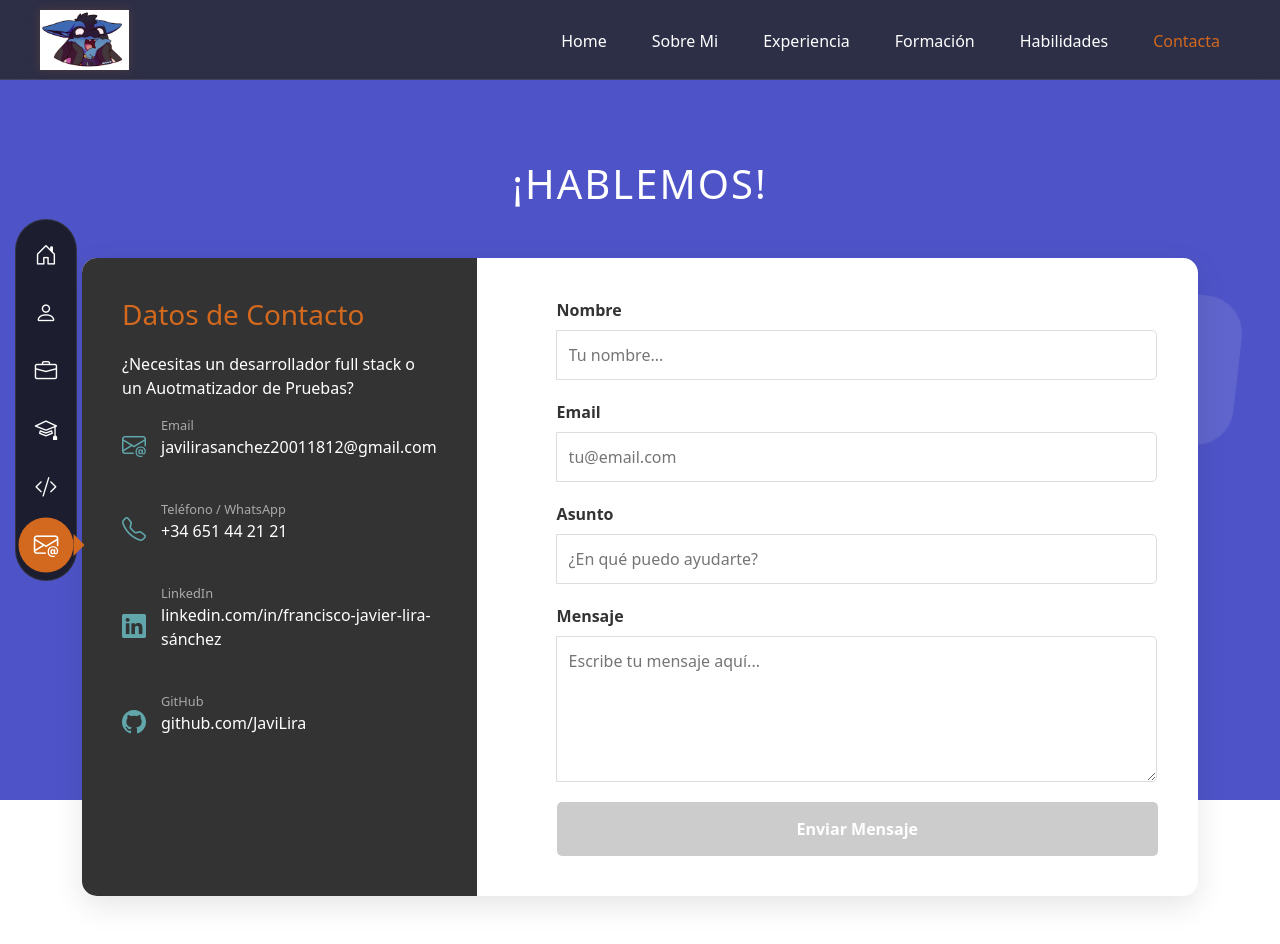
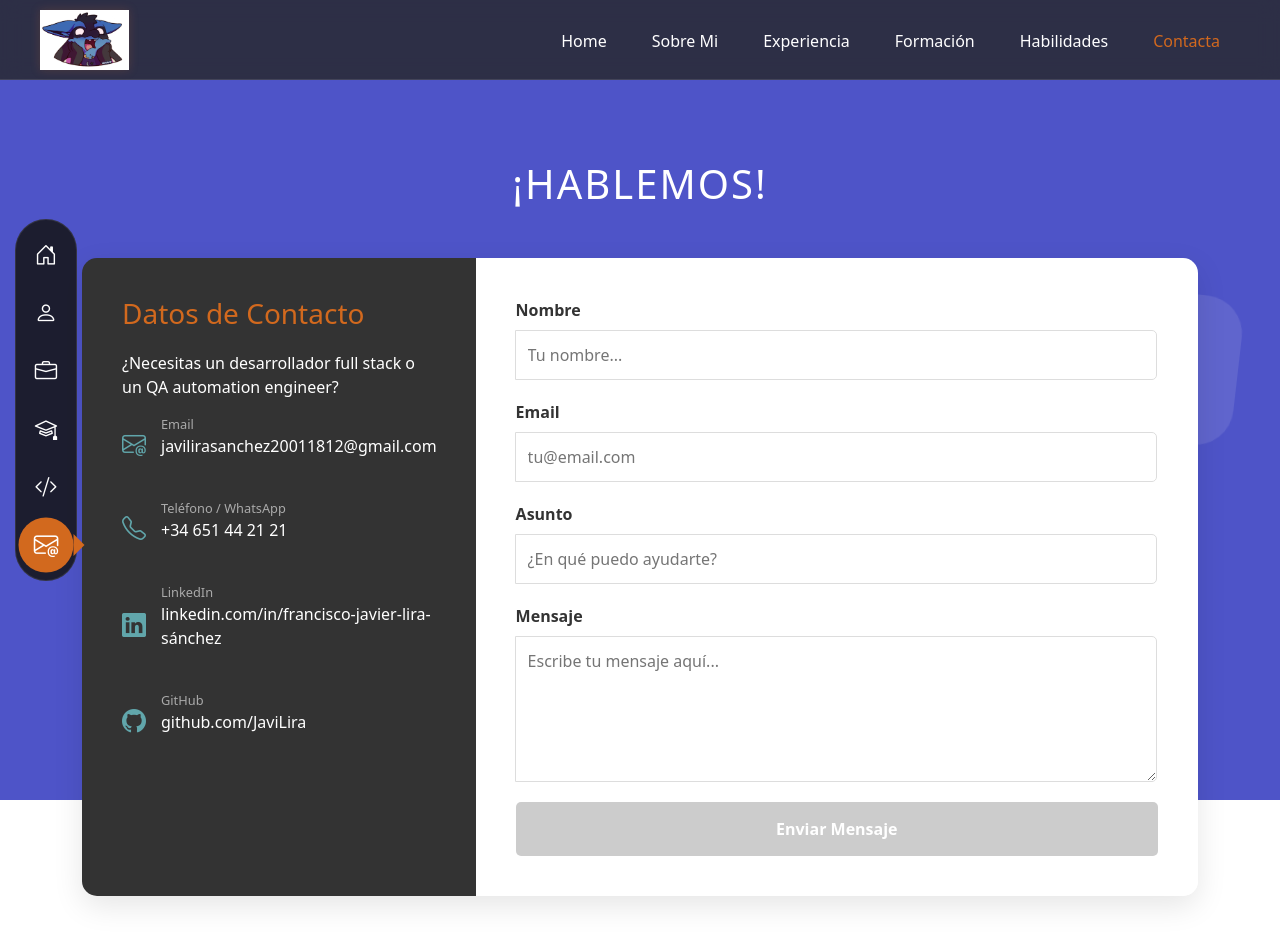
Before and after one commit to JaviLira/portfolio, an Angular app: page /contacta in a window 1280 px wide. Shown: the top 944 px of the page. Built offline with nearby package versions, Linux system fonts and the light colour scheme.

Commit message:
update contacta

```diff
--- a/src/app/pages/contacta/contacta.css
+++ b/src/app/pages/contacta/contacta.css
@@ -16,8 +16,8 @@
 .contacto-grid {
   display: grid;
   grid-template-columns: 1fr 2fr;
-  gap: 40px;
-  background: white;
+  gap: 0;
+  background: transparent;
   border-radius: 15px;
   overflow: hidden;
   box-shadow: 0 10px 30px rgba(0,0,0,0.1);
@@ -28,6 +28,8 @@
   background: #333;
   color: white;
   padding: 40px;
+  margin: -1px;
+  padding-left: 41px;
 }
 
 .info-sidebar h3 {
@@ -58,6 +60,7 @@
 /* Formulario */
 .formulario-card {
   padding: 40px;
+  background: white;
 }
 
 .input-group {
--- a/src/app/pages/contacta/contacta.html
+++ b/src/app/pages/contacta/contacta.html
@@ -6,13 +6,13 @@
       <!-- Columna 1: Info de contacto -->
       <div class="info-sidebar">
         <h3>Datos de Contacto</h3>
-        <p>¿Necesitas un desarrollador full stack o un Auotmatizador de Pruebas?</p>
+        <p>¿Necesitas un desarrollador full stack o un QA automation engineer?</p>
 
         <div class="dato-item">
           <i class="bi bi-envelope-at"></i>
           <div>
             <span>Email</span>
-            <p>javilirasanchez20011812@gmail.com</p>
+            <p><a href="https://mail.google.com/" target="_blank">javilirasanchez20011812@gmail.com</a></p>
           </div>
         </div>
 
```
